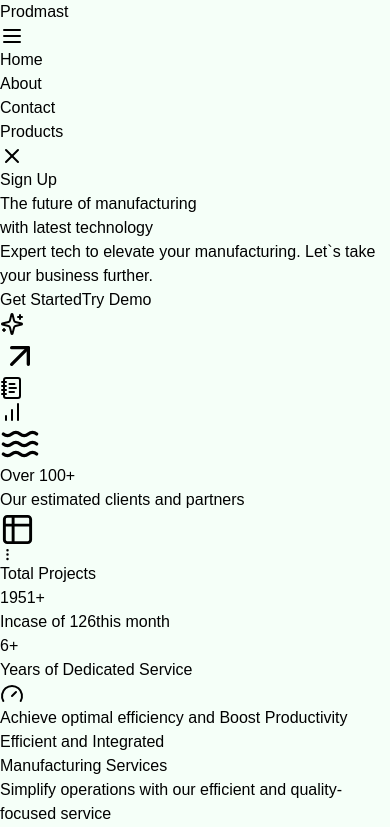
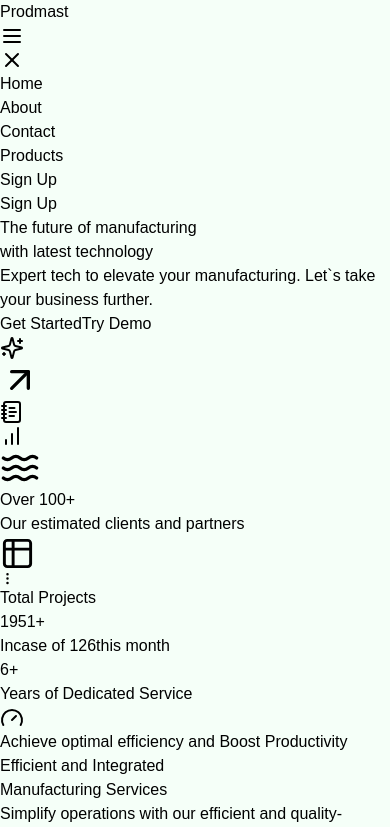
Before and after one commit to abdulazizk2/frontend-clone, a React (Vite) app: page / in a window 390 px wide. Shown: the top 827 px of the page. Built offline with nearby package versions, Linux system fonts and the light colour scheme; a web font is replaced by a local one.

Commit message:
Responsive Navbar Completed

```diff
--- a/src/components/HeroSection.jsx
+++ b/src/components/HeroSection.jsx
@@ -3,8 +3,8 @@ import { ArrowUpRight, ChartNoAxesColumnIncreasing, NotebookText, Sparkles, Wave
 
 const HeroSection = () => {
   return (
-    <div className="mx-38 mt-20 items-center justify-center">
-      <h1 className="capitalize text-3xl sm:text-6xl font-semi-bold text-center w-11/12">
+    <div className="px-2 mt-20 items-center justify-center text-center">
+      <h1 className="capitalize text-3xl sm:text-6xl font-semi-bold w-11/12">
         The future of manufacturing <br className="hidden sm:inline-block"/>
         with latest technology
       </h1>
--- a/src/components/Navbar.jsx
+++ b/src/components/Navbar.jsx
@@ -4,7 +4,11 @@ import { useRef } from "react";
 const Navbar = () => {
   const navRef =useRef();
   const showNavbar =()=>{
-    navRef.current.classList.toggle("responsive_nav")
+    navRef.current.style.transform = "translateX(0px)";  // Example of adding inline CSS
+    // Example of adding inline CSS
+  }
+  const hideNavbar =()=>{ // Example of adding inline CSS
+    navRef.current.style.transform = "translateX(100%)";  // Example of adding inline CSS
   }
   const NavLink = [
     { link: "/", menu: "Home" },
@@ -16,20 +20,27 @@ const Navbar = () => {
     <>
         <header className="flex px-3 items-center justify-between">
           <div className="logo">Prodmast</div>
-          <div className="flex cursor-pointer md:hidden">
+          <div onClick={showNavbar} className="flex cursor-pointer md:hidden">
           <Menu/>
           </div>
-          <nav ref={navRef}>
+          <nav className="transform translate-x-[100%] transition-transform duration-500 ease-in-out z-30 fixed top-0 right-0 flex flex-col gap-6 w-1/2 bg-white h-dvh md:translate-x-0 md:w-auto md:h-auto md:bg-transparent md:static md:flex-row md:gap-4" ref={navRef}>
+          <div>
+          <div className="md:hidden float-end m-10 cursor-pointer">
+          <X onClick={hideNavbar}/>
+          </div>
+          </div>
             {NavLink.map((loop) => (
-              <ul className="p-4 hidden md:inline-block" key={loop.index}>
-                <a className="text-gray-500 hover:text-black"  href={loop.link}>
+              <ul key={loop.index}>
+                <a className="text-gray-500 px-5 inline-block w-full hover:bg-gray-400 md:hover:bg-transparent md:hover:text-black"  href={loop.link}>
                   {loop.menu}
                 </a>
               </ul>
             ))}
-          <X className="md:hidden"/>
+          <button className="mx-auto bg-green-950 md:hidden text-white mt-1 rounded-3xl p-2 px-4">
+            Sign Up
+          </button>
           </nav>
-          <button className="bg-green-950 text-white mt-1 rounded-3xl p-2 px-4">
+          <button className="bg-green-950 hidden md:inline-block text-white mt-1 rounded-3xl p-2 px-4">
             Sign Up
           </button>
         </header>
```
